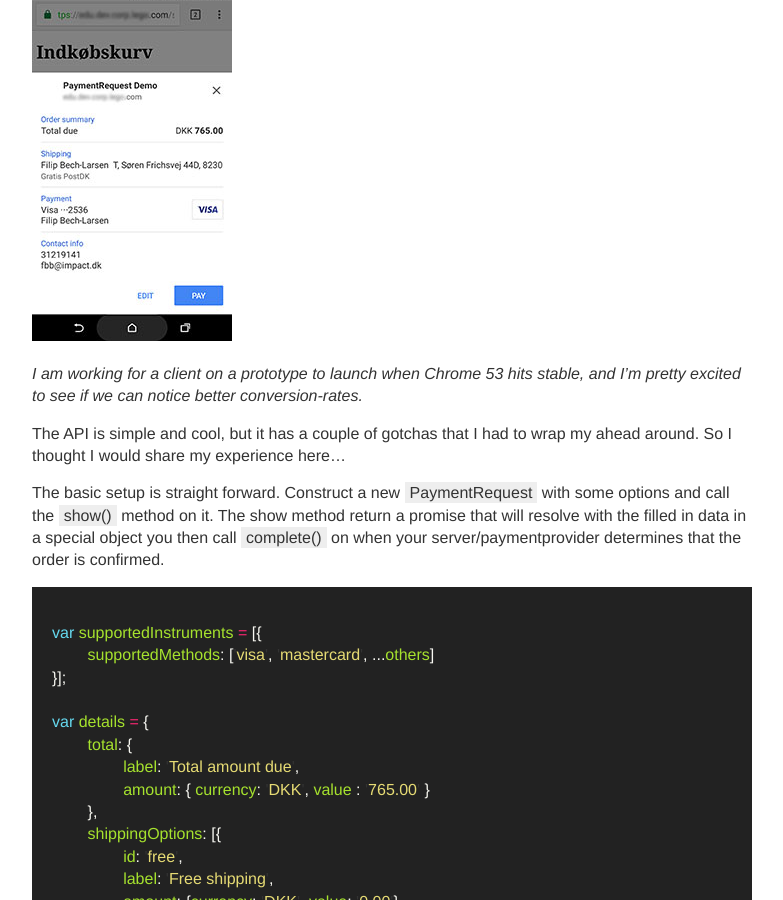
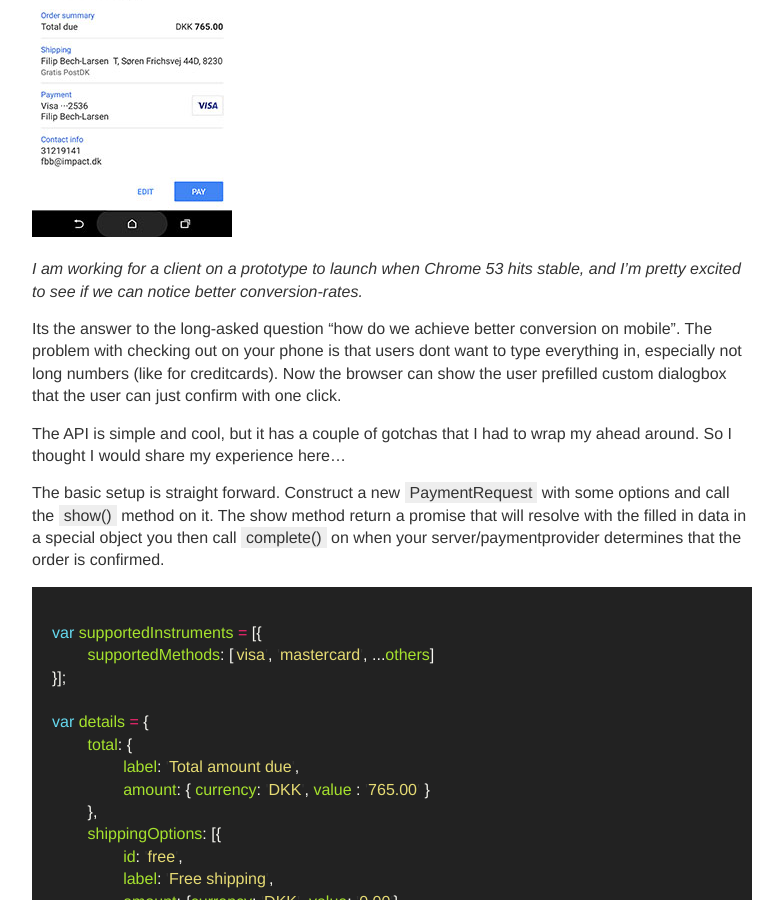
Before and after one commit to filipbech/filipbech.github.io, a Jekyll site: the page built from _posts/2016-08-17-First_impressions_of_the_new_PaymentRequest_API.md, in a window 1280 px wide and 900 px high, scrolled down 386 px. Shown: the whole window, without its empty margins (248-1031 px from the left). Built offline with Jekyll 4.4.1, drawn with Linux system fonts in a browser that asks for light colours; comment, search, counter and statistics services are not loaded; part of the change alters nothing that is shown; some of the changed text lies outside the part shown.

```diff
--- a/_posts/2016-08-17-First_impressions_of_the_new_PaymentRequest_API.md
+++ b/_posts/2016-08-17-First_impressions_of_the_new_PaymentRequest_API.md
@@ -6,11 +6,11 @@ permalink: /2016/08/payment-request-first-impressions
 
 With Chrome 53 thius pretty cool new feature is available for the masses. It's called Payment Request API and its going through [standardization](https://www.w3.org/TR/payment-request/).
 
-Its the answer to the long-asked question "how do we achieve better conversion on mobile". The problem with checking out on your phone is that users dont want to type everything in, especially not long numbers (like for creditcards). Now the browser can show the user prefilled custom dialogbox that the user can just confirm with one click.
-
 ![_config.yml]({{ site.baseurl }}/images/posts/payment-request.jpg)
 
 *I am working for a client on a prototype to launch when Chrome 53 hits stable, and I'm pretty excited to see if we can notice better conversion-rates.*
+
+Its the answer to the long-asked question "how do we achieve better conversion on mobile". The problem with checking out on your phone is that users dont want to type everything in, especially not long numbers (like for creditcards). Now the browser can show the user prefilled custom dialogbox that the user can just confirm with one click.
 
 The API is simple and cool, but it has a couple of gotchas that I had to wrap my ahead around. So I thought I would share my experience here...
 
@@ -79,3 +79,7 @@ When you look at it like this, its still pretty simple but now it is even more p
 
 ## Get started
 You can start using this today. Its in Chrome 53 (which at the time of this writing is in beta). The only requirement is that you have to use a secure connection (`https`), but I guess if you are processing creditcard information, you are hopefully doing that already. (even though it also works on localhost, it does make development a litle harder, since you dont run localhost on your phone, and it doesn't accept phony vertificates).
+
+A great place to read more is the integration guide on webfundamentals over at [developers.google.com](https://developers.google.com/web/fundamentals/primers/payment-request/?hl=en)
+
+As always, reach out on twitter [@filipbech](https://twitter.com/filipbech) if you have questions or comments.
```
